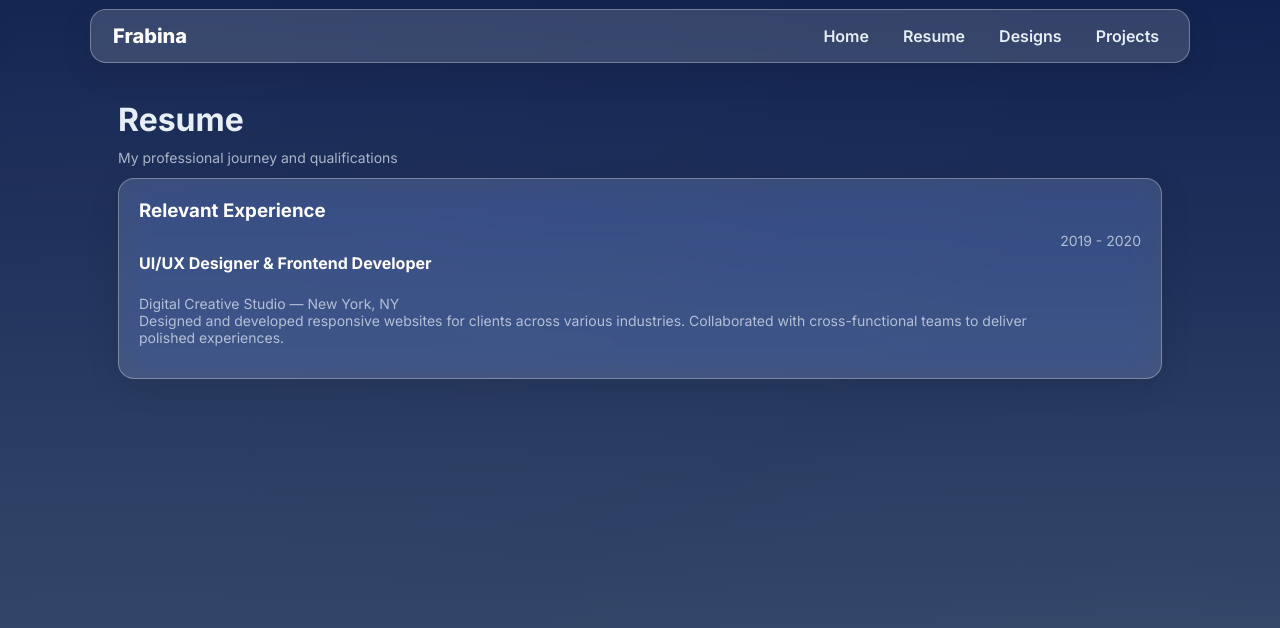
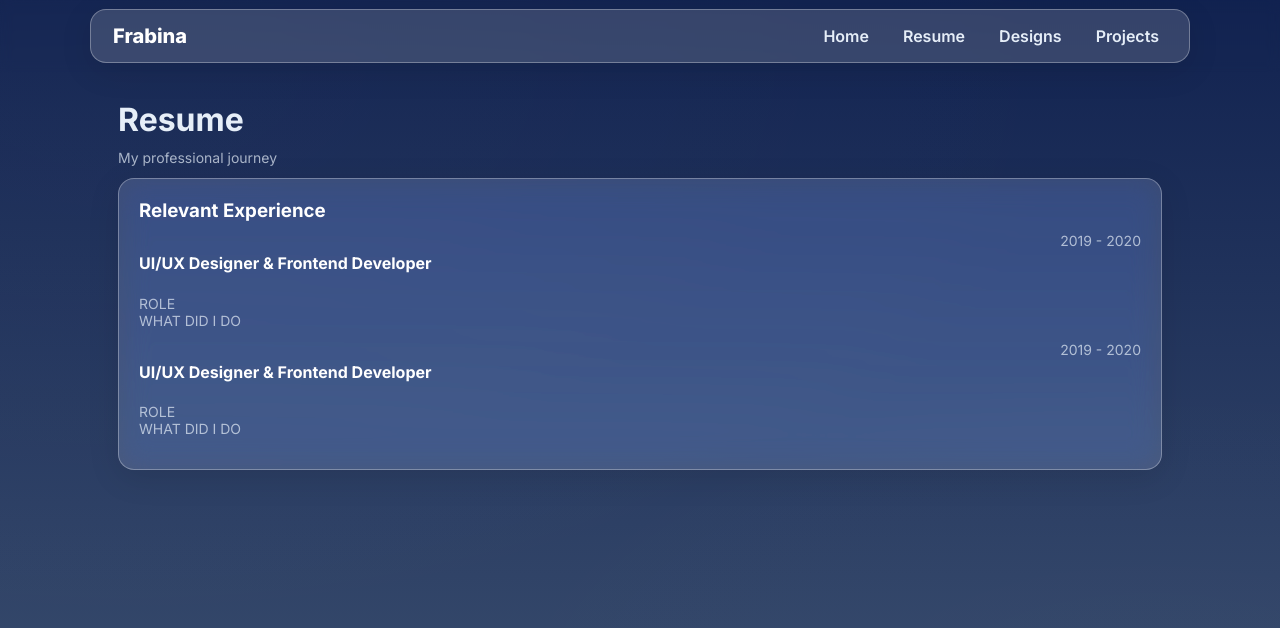
Before and after one commit to Frabina27/Frabinas-Portfolio, a React (Create React App) app: page /resume in a window 1280 px wide. Shown: the top 628 px of the page. Built offline with nearby package versions, Linux system fonts and the light colour scheme.

Commit message:
Minor changes to text

```diff
--- a/src/pages/Resume.jsx
+++ b/src/pages/Resume.jsx
@@ -4,14 +4,23 @@ export default function Resume(){
   return (
     <div>
       <h1>Resume</h1>
-      <p className="small">My professional journey and qualifications</p>
+      <p className="small">My professional journey</p>
       <div className="card" style={{marginTop:12}}>
         <h3>Relevant Experience</h3>
         <div style={{display:'flex', justifyContent:'space-between', gap:12}}>
           <div style={{flex:1}}>
             <h4>UI/UX Designer & Frontend Developer</h4>
-            <div className="small">Digital Creative Studio — New York, NY</div>
-            <p className="small">Designed and developed responsive websites for clients across various industries. Collaborated with cross-functional teams to deliver polished experiences.</p>
+            <div className="small">ROLE</div>
+            <p className="small">WHAT DID I DO</p>
+          </div>
+          <div className="small" style={{minWidth:100, textAlign:'right'}}>2019 - 2020</div>
+        </div>
+
+        <div style={{display:'flex', justifyContent:'space-between', gap:12}}>
+          <div style={{flex:1}}>
+            <h4>UI/UX Designer & Frontend Developer</h4>
+            <div className="small">ROLE</div>
+            <p className="small">WHAT DID I DO</p>
           </div>
           <div className="small" style={{minWidth:100, textAlign:'right'}}>2019 - 2020</div>
         </div>
```
